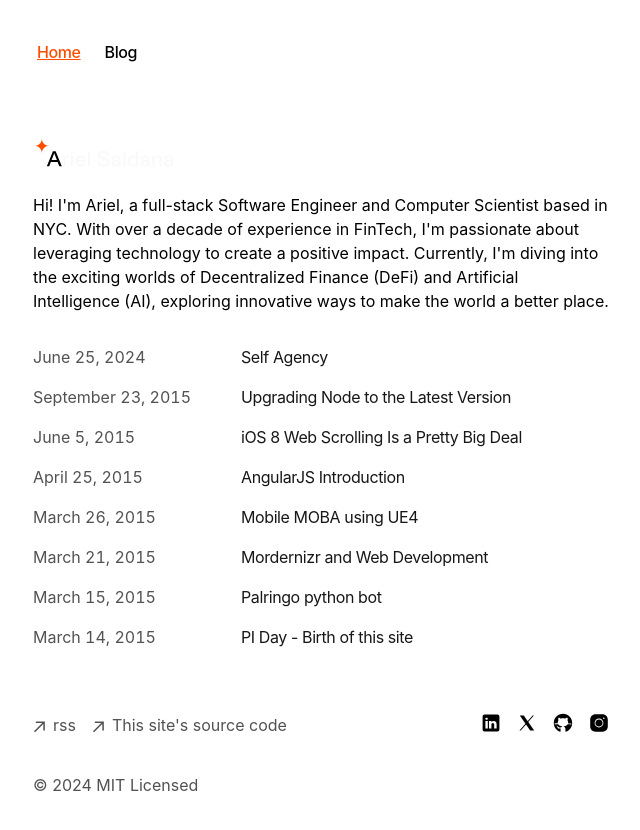
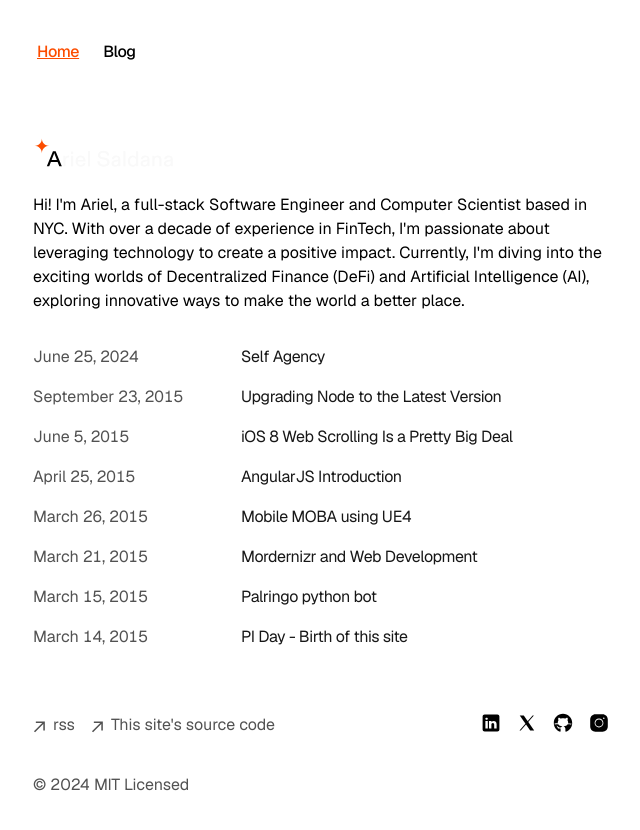
Before and after one commit to ArielSaldana/ariel.io, a Next.js app: page / in a window 1280 px wide. Shown: the top 830 px of the page, without its empty margins (319-959 px from the left). Built offline with nearby package versions, Linux system fonts and the light colour scheme.

Commit message:
Properly support the Geist Font

```diff
--- a/src/app/layout.tsx
+++ b/src/app/layout.tsx
@@ -49,13 +49,16 @@ export default function RootLayout({
 }: {
   children: React.ReactNode;
 }) {
+  console.log(GeistMono.variable);
+  console.log(GeistSans.variable);
   return (
     <html
       lang="en"
       className={cx(
         "text-black bg-white dark:text-white dark:bg-black",
-        GeistSans.variable,
-        GeistMono.variable,
+        GeistSans.variable, // we should use the variable here, but tailwind v4 does not support it yet
+        GeistMono.variable, // we should use the variable here, but tailwind v4 does not support it yet
+        GeistSans.className,
       )}
     >
       <head>
```
